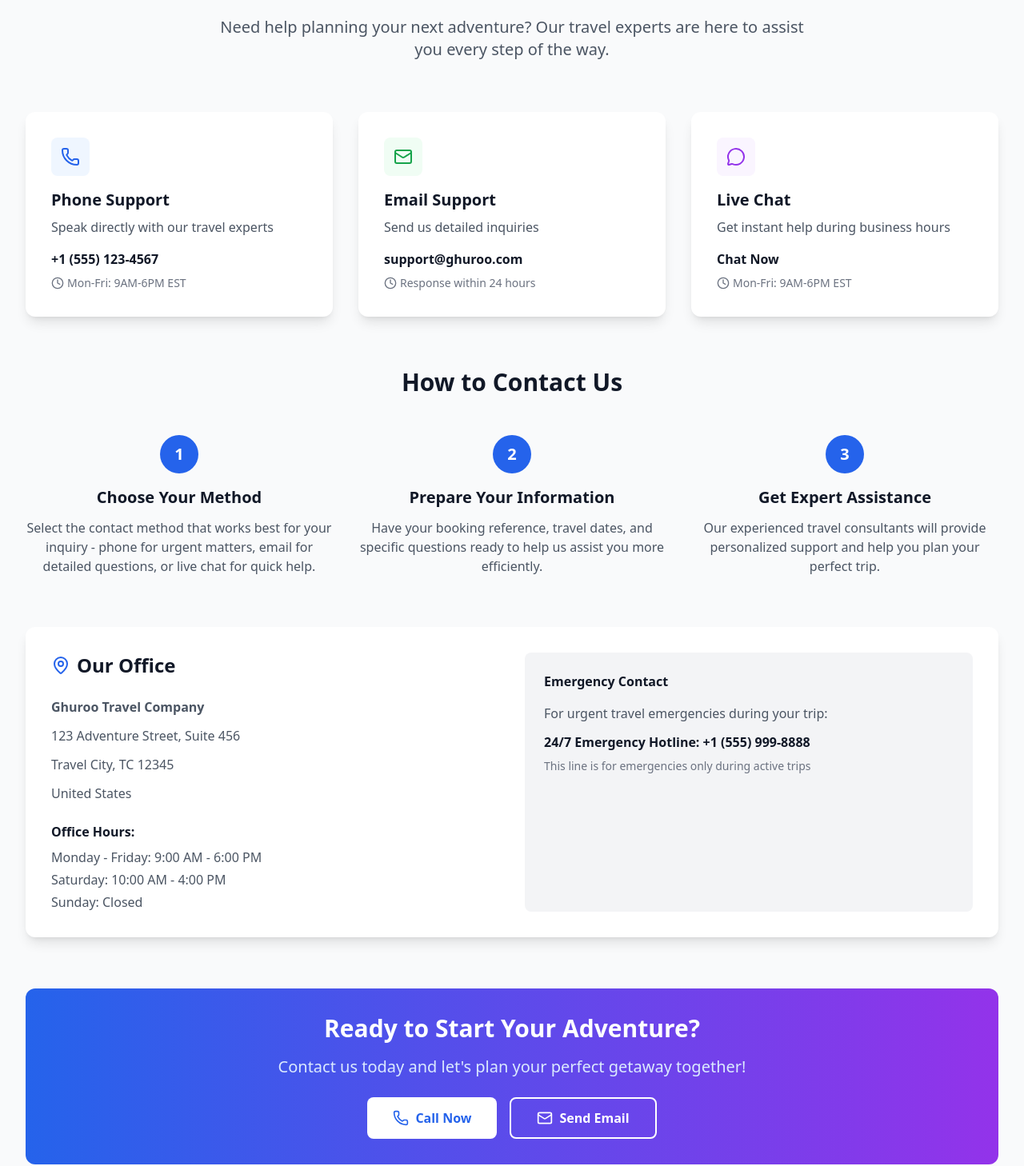
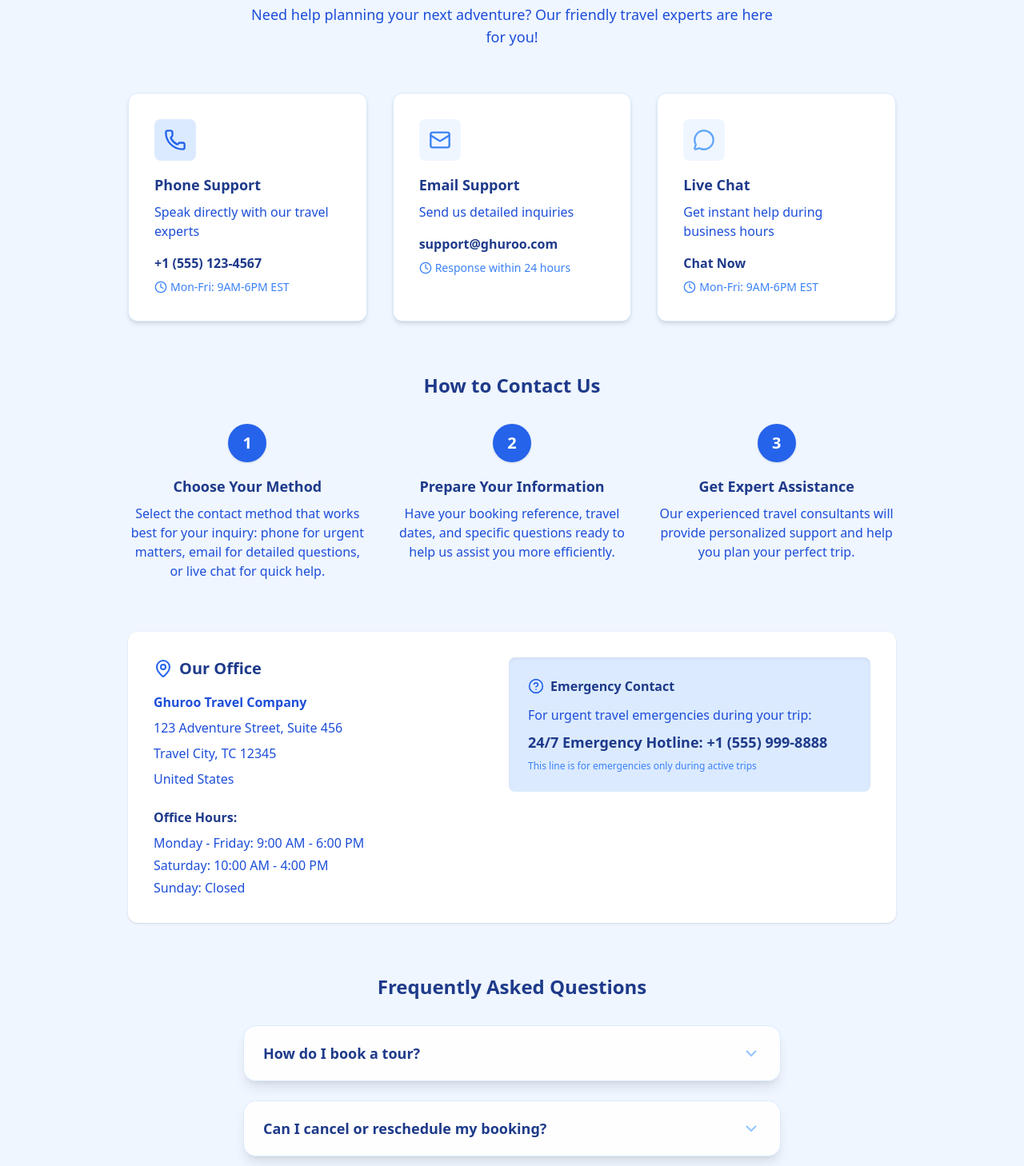
Before and after one commit to Shefwef/ghuroo, a React (Vite) app in the folder client/: page /contact in a window 1280 px wide. Shown: the part 172-1630 px from the top of the page at 80% size. Built offline with nearby package versions, Linux system fonts and the light colour scheme.

Commit message:
Contact page updated

```diff
--- a/client/src/components/Header.jsx
+++ b/client/src/components/Header.jsx
@@ -108,15 +108,6 @@ export default function Header() {
             >
               Contact
             </Link>
-
-            {currentUser && (
-              <Link
-                to="/faq"
-                className="text-gray-600 hover:text-blue-600 transition-colors"
-              >
-                FAQ
-              </Link>
-            )}
           </nav>
 
           {/* Auth Section */}
--- a/client/src/pages/Contact.jsx
+++ b/client/src/pages/Contact.jsx
@@ -1,7 +1,17 @@
-import React from "react";
-import { Phone, Mail, MapPin, Clock, MessageCircle, HelpCircle } from "lucide-react";
+import React, { useState } from "react";
+import {
+  Phone,
+  Mail,
+  MapPin,
+  Clock,
+  MessageCircle,
+  HelpCircle,
+} from "lucide-react";
+import Footer from "../components/Footer";
 
 export default function Contact() {
+  const [openFaq, setOpenFaq] = useState(null);
+
   const contactMethods = [
     {
       icon: Phone,
@@ -9,7 +19,7 @@ export default function Contact() {
       description: "Speak directly with our travel experts",
       contact: "+1 (555) 123-4567",
       hours: "Mon-Fri: 9AM-6PM EST",
-      color: "bg-blue-50 text-blue-600"
+      color: "bg-blue-100 text-blue-600",
     },
     {
       icon: Mail,
@@ -17,7 +27,7 @@ export default function Contact() {
       description: "Send us detailed inquiries",
       contact: "support@ghuroo.com",
       hours: "Response within 24 hours",
-      color: "bg-green-50 text-green-600"
+      color: "bg-blue-50 text-blue-500",
     },
     {
       icon: MessageCircle,
@@ -25,79 +35,102 @@ export default function Contact() {
       description: "Get instant help during business hours",
       contact: "Chat Now",
       hours: "Mon-Fri: 9AM-6PM EST",
-      color: "bg-purple-50 text-purple-600"
-    }
+      color: "bg-blue-50 text-blue-400",
+    },
   ];
 
   const contactSteps = [
     {
       step: "1",
       title: "Choose Your Method",
-      description: "Select the contact method that works best for your inquiry - phone for urgent matters, email for detailed questions, or live chat for quick help."
+      description:
+        "Select the contact method that works best for your inquiry: phone for urgent matters, email for detailed questions, or live chat for quick help.",
     },
     {
       step: "2",
       title: "Prepare Your Information",
-      description: "Have your booking reference, travel dates, and specific questions ready to help us assist you more efficiently."
+      description:
+        "Have your booking reference, travel dates, and specific questions ready to help us assist you more efficiently.",
     },
     {
       step: "3",
       title: "Get Expert Assistance",
-      description: "Our experienced travel consultants will provide personalized support and help you plan your perfect trip."
-    }
+      description:
+        "Our experienced travel consultants will provide personalized support and help you plan your perfect trip.",
+    },
   ];
 
-  const faqItems = [
+  // FAQ content
+  const faqs = [
     {
-      question: "What are your business hours?",
-      answer: "We're available Monday through Friday, 9 AM to 6 PM EST. Our live chat and phone support operate during these hours."
+      question: "How do I book a tour?",
+      answer:
+        "Browse our tours, select your favorite, and click 'Book Now'. Fill out the booking form and submit.",
     },
     {
-      question: "How quickly will I receive a response?",
-      answer: "Phone and live chat: Immediate during business hours. Email: Within 24 hours on business days."
+      question: "Can I cancel or reschedule my booking?",
+      answer:
+        "Yes, you can manage your bookings from your profile. Cancellation and rescheduling policies apply.",
     },
     {
-      question: "Can I modify or cancel my booking?",
-      answer: "Yes! Contact us at least 48 hours before your trip for modifications. Cancellation policies vary by tour package."
+      question: "How do I contact support?",
+      answer:
+        "Use our contact form or email us at info@ghuroo.com. We're here to help 24/7.",
     },
     {
-      question: "Do you offer group discounts?",
-      answer: "Absolutely! We offer special rates for groups of 6 or more. Contact us for a custom quote."
-    }
+      question: "Are your tours guided?",
+      answer:
+        "Yes, all tours include expert local guides for a safe and enriching experience.",
+    },
+    {
+      question: "How do I pay for my booking?",
+      answer: "We accept all major credit cards and secure online payments.",
+    },
+    {
+      question: "What safety measures are in place for tours?",
+      answer:
+        "All tours follow strict safety protocols and our guides are trained to ensure your well-being throughout the journey.",
+    },
+    {
+      question: "Can I get a custom tour package?",
+      answer:
+        "Absolutely! Contact our support team with your preferences and we’ll help you create a personalized tour experience.",
+    },
   ];
 
   return (
-    <div className="min-h-screen bg-gray-50 py-16">
-      <div className="max-w-7xl mx-auto px-4 sm:px-6 lg:px-8">
-
-
-        <div className="text-center mb-16">
-          <h1 className="text-4xl md:text-5xl font-bold text-gray-900 mb-4">
-            Get in Touch with Us
+    <div className="min-h-screen bg-blue-50 flex flex-col justify-between">
+      <div className="max-w-5xl mx-auto px-4 sm:px-6 lg:px-8 py-12">
+        {/* Header */}
+        <div className="text-center mb-14">
+          <h1 className="text-4xl md:text-5xl font-bold text-blue-900 mb-4">
+            Contact Ghuroo
           </h1>
-          <p className="text-xl text-gray-600 max-w-3xl mx-auto">
-            Need help planning your next adventure? Our travel experts are here to assist you every step of the way.
+          <p className="text-lg text-blue-700 max-w-2xl mx-auto">
+            Need help planning your next adventure? Our friendly travel experts
+            are here for you!
           </p>
         </div>
 
-
-        <div className="grid md:grid-cols-3 gap-8 mb-16">
+        {/* Contact Methods */}
+        <div className="grid sm:grid-cols-2 md:grid-cols-3 gap-8 mb-16">
           {contactMethods.map((method, index) => (
-            <div key={index} className="bg-white rounded-xl p-8 shadow-lg hover:shadow-xl transition-shadow">
-              <div className={`inline-flex p-3 rounded-lg ${method.color} mb-4`}>
-                <method.icon className="h-6 w-6" />
+            <div
+              key={index}
+              className={`group bg-white rounded-xl p-8 shadow-md hover:shadow-xl transition-shadow border border-blue-100 hover:-translate-y-2 duration-200`}
+            >
+              <div
+                className={`inline-flex p-3 rounded-lg ${method.color} mb-4 transition-all group-hover:scale-110`}
+              >
+                <method.icon className="h-7 w-7" />
               </div>
-              <h3 className="text-xl font-semibold text-gray-900 mb-2">
+              <h3 className="text-lg font-semibold text-blue-900 mb-2">
                 {method.title}
               </h3>
-              <p className="text-gray-600 mb-4">
-                {method.description}
-              </p>
+              <p className="text-blue-700 mb-4">{method.description}</p>
               <div className="space-y-2">
-                <p className="font-semibold text-gray-900">
-                  {method.contact}
-                </p>
-                <p className="text-sm text-gray-500 flex items-center">
+                <p className="font-semibold text-blue-900">{method.contact}</p>
+                <p className="text-sm text-blue-500 flex items-center">
                   <Clock className="h-4 w-4 mr-1" />
                   {method.hours}
                 </p>
@@ -106,94 +139,157 @@ export default function Contact() {
           ))}
         </div>
 
-
+        {/* Contact Steps */}
         <div className="mb-16">
-          <h2 className="text-3xl font-bold text-center text-gray-900 mb-12">
+          <h2 className="text-2xl font-bold text-blue-900 mb-8 text-center">
             How to Contact Us
           </h2>
           <div className="grid md:grid-cols-3 gap-8">
             {contactSteps.map((step, index) => (
               <div key={index} className="text-center">
-                <div className="inline-flex items-center justify-center w-12 h-12 bg-blue-600 text-white rounded-full text-xl font-bold mb-4">
+                <div className="inline-flex items-center justify-center w-12 h-12 bg-blue-600 text-white rounded-full text-xl font-bold mb-4 shadow">
                   {step.step}
                 </div>
-                <h3 className="text-xl font-semibold text-gray-900 mb-3">
+                <h3 className="text-lg font-semibold text-blue-900 mb-2">
                   {step.title}
                 </h3>
-                <p className="text-gray-600">
-                  {step.description}
-                </p>
+                <p className="text-blue-700">{step.description}</p>
               </div>
             ))}
           </div>
         </div>
 
-
-        <div className="bg-white rounded-xl p-8 shadow-lg mb-16">
-          <div className="grid md:grid-cols-2 gap-8">
-            <div>
-              <h3 className="text-2xl font-bold text-gray-900 mb-6 flex items-center">
+        {/* Office & Emergency */}
+        <div className="bg-white rounded-xl p-8 shadow mb-16 flex flex-col md:flex-row gap-10 items-start">
+          <div className="flex-1">
+            <h3 className="text-xl font-bold text-blue-900 mb-4 flex items-center">
               <MapPin className="h-6 w-6 mr-2 text-blue-600" />
               Our Office
             </h3>
-              <div className="space-y-3 text-gray-600">
+            <div className="space-y-2 text-blue-700 mb-6">
               <p className="font-semibold">Ghuroo Travel Company</p>
               <p>123 Adventure Street, Suite 456</p>
               <p>Travel City, TC 12345</p>
               <p>United States</p>
             </div>
-              <div className="mt-6">
-                <h4 className="font-semibold text-gray-900 mb-2">Office Hours:</h4>
-                <div className="space-y-1 text-gray-600">
+            <div>
+              <h4 className="font-semibold text-blue-900 mb-2">
+                Office Hours:
+              </h4>
+              <div className="space-y-1 text-blue-700">
                 <p>Monday - Friday: 9:00 AM - 6:00 PM</p>
                 <p>Saturday: 10:00 AM - 4:00 PM</p>
                 <p>Sunday: Closed</p>
               </div>
             </div>
           </div>
-            <div className="bg-gray-100 rounded-lg p-6">
-              <h4 className="font-semibold text-gray-900 mb-4">Emergency Contact</h4>
-              <p className="text-gray-600 mb-3">
+          <div className="bg-blue-100 rounded-lg p-6 flex-1 shadow-inner">
+            <h4 className="font-semibold text-blue-900 mb-3 flex items-center">
+              <HelpCircle className="h-5 w-5 mr-2 text-blue-600" />
+              Emergency Contact
+            </h4>
+            <p className="text-blue-700 mb-2">
               For urgent travel emergencies during your trip:
             </p>
-              <p className="font-semibold text-gray-900">
+            <p className="font-semibold text-blue-900 text-lg">
               24/7 Emergency Hotline: +1 (555) 999-8888
             </p>
-              <p className="text-sm text-gray-500 mt-2">
+            <p className="text-xs text-blue-500 mt-2">
               This line is for emergencies only during active trips
             </p>
           </div>
         </div>
+
+        {/* FAQ Accordion Section */}
+        <div className="mb-20 max-w-2xl mx-auto">
+          <h2 className="text-2xl font-bold text-blue-900 mb-8 text-center">
+            Frequently Asked Questions
+          </h2>
+          <div className="space-y-6">
+            {faqs.map((faq, idx) => (
+              <div
+                key={idx}
+                className="rounded-2xl bg-white/90 backdrop-blur-sm border border-blue-100 shadow-lg hover:shadow-2xl transition-shadow"
+              >
+                <button
+                  className={`w-full flex justify-between items-center px-6 py-5 text-lg font-semibold focus:outline-none rounded-2xl transition-colors ${
+                    openFaq === idx
+                      ? "text-blue-700 bg-white"
+                      : "text-blue-900 bg-transparent"
+                  }`}
+                  onClick={() => setOpenFaq(openFaq === idx ? null : idx)}
+                  aria-expanded={openFaq === idx}
+                  aria-controls={`faq-answer-${idx}`}
+                >
+                  <span>{faq.question}</span>
+                  <span
+                    className={`ml-4 transition-transform duration-300 ${
+                      openFaq === idx
+                        ? "rotate-180 text-blue-500"
+                        : "rotate-0 text-blue-300"
+                    }`}
+                  >
+                    <svg
+                      width="24"
+                      height="24"
+                      fill="none"
+                      stroke="currentColor"
+                      strokeWidth="2"
+                    >
+                      <path d="M6 9l6 6 6-6" />
+                    </svg>
+                  </span>
+                </button>
+                <div
+                  id={`faq-answer-${idx}`}
+                  className={`grid transition-all duration-500 ease-in-out ${
+                    openFaq === idx
+                      ? "grid-rows-[1fr] opacity-100 py-4 px-6 bg-white"
+                      : "grid-rows-[0fr] opacity-0 py-0 px-6"
+                  }`}
+                  style={{
+                    background: openFaq === idx ? "white" : "transparent",
+                    borderRadius: "0 0 1rem 1rem",
+                  }}
+                >
+                  <div className="overflow-hidden">
+                    <p className="text-blue-800 text-base leading-relaxed font-sans">
+                      {faq.answer}
+                    </p>
+                  </div>
+                </div>
+              </div>
+            ))}
+          </div>
         </div>
 
-
-
-        <div className="bg-gradient-to-r from-blue-600 to-purple-600 rounded-xl p-8 text-center text-white">
-          <h2 className="text-3xl font-bold mb-4">
+        {/* Final CTA */}
+        <div className="bg-white border border-blue-100 p-10 rounded-xl text-center mt-16 mb-4 shadow hover:shadow-lg transition">
+          <h2 className="text-2xl font-bold text-blue-900 mb-2">
             Ready to Start Your Adventure?
           </h2>
-          <p className="text-xl mb-6 text-blue-100">
-            Contact us today and let's plan your perfect getaway together!
+          <p className="mb-6 text-blue-700">
+            Contact us now and let's plan your perfect getaway together!
           </p>
           <div className="flex flex-col sm:flex-row gap-4 justify-center">
             <a
               href="tel:+15551234567"
-              className="bg-white text-blue-600 px-8 py-3 rounded-lg font-semibold hover:bg-blue-50 transition-colors inline-flex items-center justify-center"
+              className="bg-blue-600 hover:bg-blue-700 text-white px-8 py-3 rounded-lg font-semibold transition-colors inline-flex items-center justify-center focus:ring-2 focus:ring-blue-300"
             >
               <Phone className="h-5 w-5 mr-2" />
               Call Now
             </a>
             <a
               href="mailto:support@ghuroo.com"
-              className="bg-transparent border-2 border-white text-white px-8 py-3 rounded-lg font-semibold hover:bg-white hover:text-blue-600 transition-colors inline-flex items-center justify-center"
+              className="bg-white border-2 border-blue-600 text-blue-700 px-8 py-3 rounded-lg font-semibold hover:bg-blue-50 hover:text-blue-700 transition-colors inline-flex items-center justify-center focus:ring-2 focus:ring-blue-200"
             >
               <Mail className="h-5 w-5 mr-2" />
               Send Email
             </a>
           </div>
         </div>
-
       </div>
+      <Footer />
     </div>
   );
 }
--- a/client/src/pages/FAQ.jsx
+++ /dev/null
@@ -1,123 +0,0 @@
-import { useState } from "react";
-
-const faqs = [
-  {
-    question: "How do I book a tour?",
-    answer:
-      "Browse our tours, select your favorite, and click 'Book Now'. Fill out the booking form and submit.",
-  },
-  {
-    question: "Can I cancel or reschedule my booking?",
-    answer:
-      "Yes, you can manage your bookings from your profile. Cancellation and rescheduling policies apply.",
-  },
-  {
-    question: "How do I contact support?",
-    answer:
-      "Use our contact form or email us at info@ghuroo.com. We're here to help 24/7.",
-  },
-  {
-    question: "Are your tours guided?",
-    answer:
-      "Yes, all tours include expert local guides for a safe and enriching experience.",
-  },
-  {
-    question: "How do I pay for my booking?",
-    answer: "We accept all major credit cards and secure online payments.",
-  },
-  {
-    question: "What safety measures are in place for tours?",
-    answer:
-      "All tours follow strict safety protocols and our guides are trained to ensure your well-being throughout the journey.",
-  },
-  {
-    question: "Can I get a custom tour package?",
-    answer:
-      "Absolutely! Contact our support team with your preferences and we’ll help you create a personalized tour experience.",
-  },
-];
-
-export default function FAQ() {
-  const [open, setOpen] = useState(null);
-
-  return (
-    <div
-      className="min-h-screen w-full bg-cover bg-center bg-no-repeat flex flex-col items-center px-2 py-0 relative"
-      style={{
-        backgroundImage:
-          "url('https://images.unsplash.com/photo-1507525428034-b723cf961d3e?auto=format&fit=crop&w=1500&q=80')",
-      }}
-    >
-      {/* Overlay for glass effect */}
-      <div className="w-full min-h-screen absolute inset-0 bg-white/70 backdrop-blur-[2px] pointer-events-none -z-10" />
-
-      <div className="w-full max-w-3xl mx-auto pt-16 pb-24">
-        <h1 className="text-4xl md:text-5xl font-extrabold text-center text-gray-900 drop-shadow mb-2 font-sans">
-          Frequently Asked Questions
-        </h1>
-        <p className="text-center text-lg text-gray-700 mb-8 font-sans">
-          We’re here to help with any questions you have about tours, bookings,
-          and support.
-        </p>
-        <div className="space-y-6">
-          {faqs.map((faq, idx) => (
-            <div
-              key={idx}
-              className="rounded-2xl bg-white/80 backdrop-blur-md border border-orange-100 shadow-lg hover:shadow-2xl transition-shadow"
-            >
-              <button
-                className={`w-full flex justify-between items-center px-6 py-5 text-lg font-semibold focus:outline-none transition-colors rounded-2xl ${
-                  open === idx
-                    ? "text-orange-700 bg-white"
-                    : "text-gray-900 bg-transparent"
-                }`}
-                onClick={() => setOpen(open === idx ? null : idx)}
-                aria-expanded={open === idx}
-                aria-controls={`faq-answer-${idx}`}
-              >
-                <span>{faq.question}</span>
-                <span
-                  className={`ml-4 transition-transform duration-300 ${
-                    open === idx
-                      ? "rotate-180 text-orange-500"
-                      : "rotate-0 text-orange-300"
-                  }`}
-                >
-                  <svg
-                    width="24"
-                    height="24"
-                    fill="none"
-                    stroke="currentColor"
-                    strokeWidth="2"
-                  >
-                    <path d="M6 9l6 6 6-6" />
-                  </svg>
-                </span>
-              </button>
-              <div
-                id={`faq-answer-${idx}`}
-                className={`grid transition-all duration-500 ease-in-out ${
-                  open === idx
-                    ? "grid-rows-[1fr] opacity-100 py-4 px-6 bg-white"
-                    : "grid-rows-[0fr] opacity-0 py-0 px-6"
-                }`}
-                style={{
-                  background: open === idx ? "white" : "transparent",
-                  borderRadius: "0 0 1rem 1rem",
-                  boxShadow:
-                    open === idx ? "0 4px 24px 0 #ffd699cc" : undefined,
-                }}
-              >
-                <div className="overflow-hidden">
-                  <p className="text-gray-800 text-base leading-relaxed font-sans">
-                    {faq.answer}
-                  </p>
-                </div>
-              </div>
-            </div>
-          ))}
-        </div>
-      </div>
-    </div>
-  );
-}
```
Lines whose indentation alone changed are shown as unchanged.
